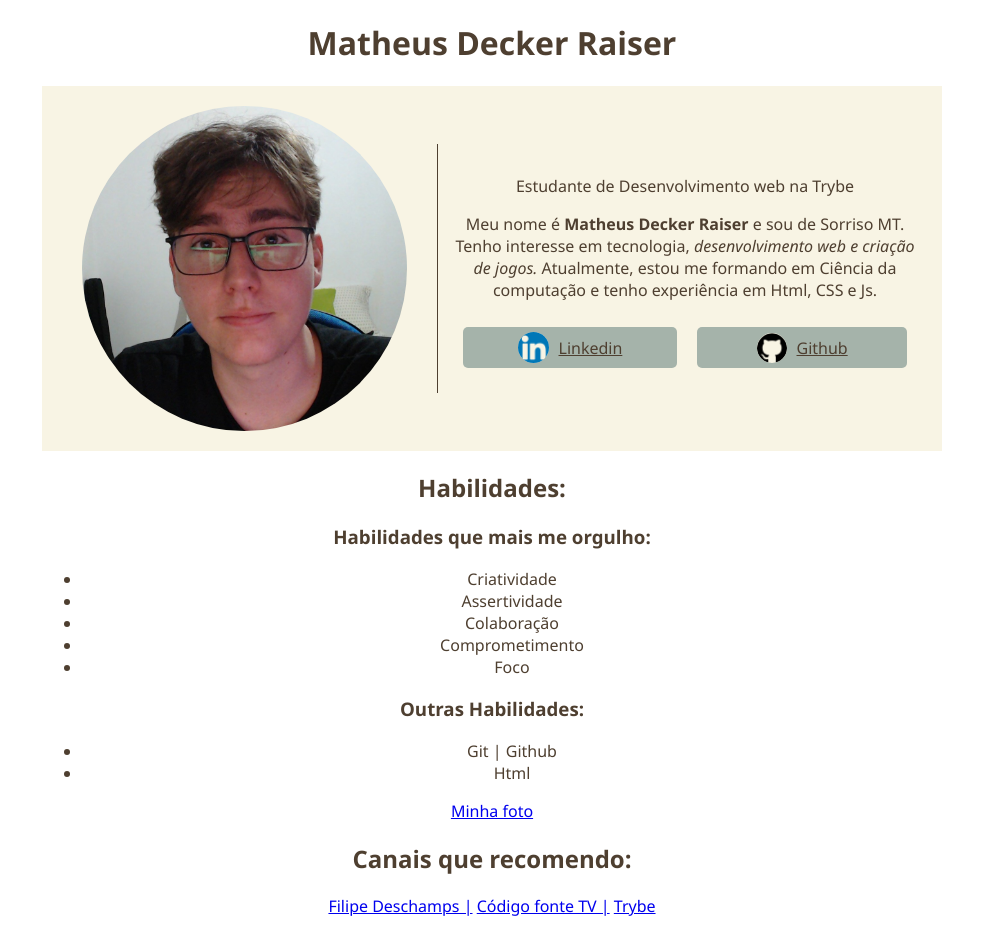
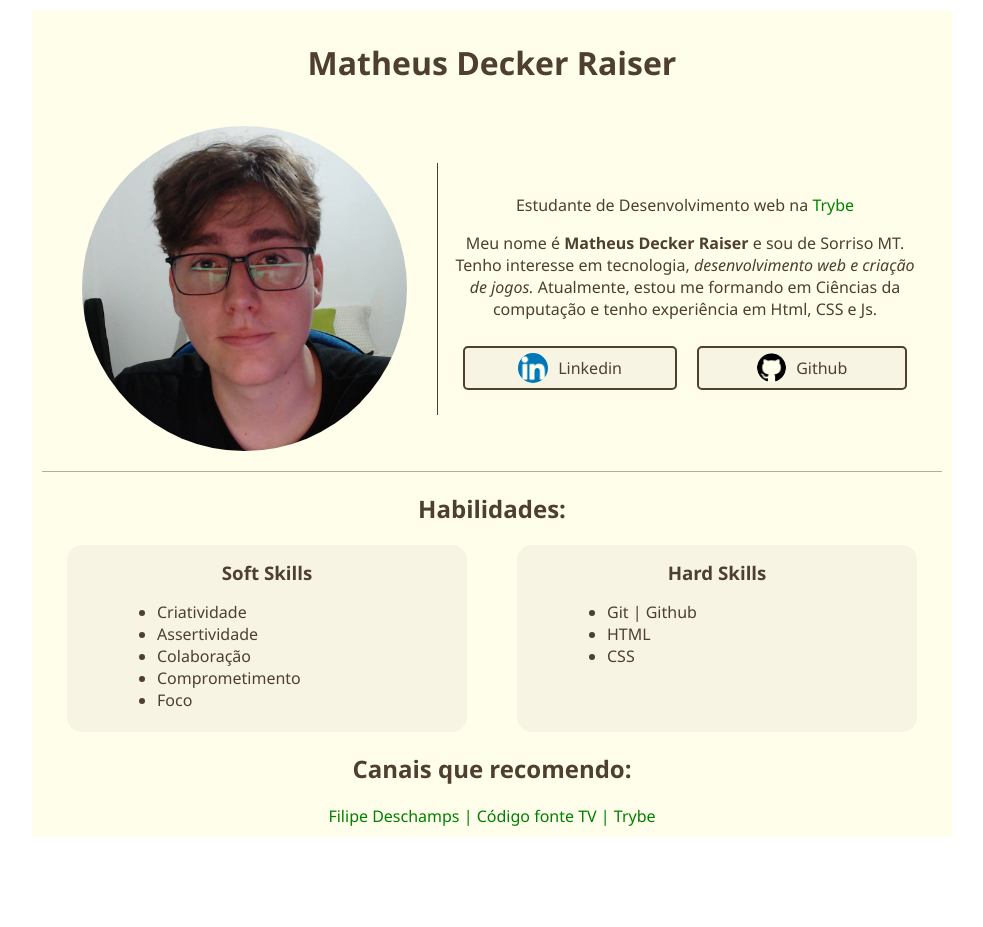
Before and after one commit to Matheus-Raiser/Matheus-Raiser.github.io, a plain HTML site: page index.html in a window 1280 px wide. Shown: the whole page, without its empty margins (148-1131 px from the left). After the commit the page ends 847 px from the top, so only its background shows below. Drawn offline with Linux system fonts and the light colour scheme.

Commit message:
Estilizado seção de habilidades

```diff
--- a/index.html
+++ b/index.html
@@ -18,12 +18,12 @@
           width="425px"
         />
         <div id="descricao">
-          <p>Estudante de Desenvolvimento web na Trybe</p>
+          <p>Estudante de Desenvolvimento web na <a href="https://www.youtube.com/@BeTrybe" target="_blank">Trybe</a></p>
           <p>
             Meu nome é <strong>Matheus Decker Raiser</strong> e sou de Sorriso
             MT. Tenho interesse em tecnologia,
             <em>desenvolvimento web e criação de jogos.</em> Atualmente, estou
-            me formando em Ciência da computação e tenho experiência em Html,
+            me formando em Ciências da computação e tenho experiência em Html,
             CSS e Js.
           </p>
 
@@ -46,8 +46,9 @@
 
       <h2>Habilidades:</h2>
 
-      <div>
-      <h3>Habilidades que mais me orgulho:</h3>
+      <div id="habilidades">
+        <div class="box-abilidades">
+          <h3>Soft Skills</h3>
           <ul>
             <li>Criatividade</li>
             <li>Assertividade</li>
@@ -55,16 +56,19 @@
             <li>Comprometimento</li>
             <li>Foco</li>
           </ul>
+        </div>
 
-      <h3>Outras Habilidades:</h3>
+        <div class="box-abilidades">
+          <h3>Hard Skills</h3>
 
           <ul>
             <li>Git | Github</li>
-        <li>Html</li>
+            <li>HTML</li>
+            <li>CSS</li>
           </ul>
         </div>
+      </div>
 
-      <a href="#minha_foto">Minha foto</a>
 
       <h2>Canais que recomendo:</h2>
 
--- a/style.css
+++ b/style.css
@@ -9,17 +9,25 @@ img{
     padding: 10px 30px;
     width: 325px;
 }
+a{
+    color: green;
+    text-decoration: none;
+    font-weight: 500;
+}
 #conteudo{
     margin: 10px auto;
     width: 900px;
+    background-color: #fefeeb;
+    padding: 10px;
 }
 
 #topo{
     display: flex;
-    background-color:#f8f4e4 ;
+    background-color:#fefeeb ;
     padding: 10px;
     justify-items: center;
     align-items: center;
+    border-bottom: 1px solid #a5b3aa;
 }
 
 #descricao{
@@ -27,13 +35,20 @@ border-left: 1px solid #4e3f30;
 padding: 15px 15px;
 }
 
+#habilidades{
+    display: flex;
+    justify-content: space-around;
+    background-color: #fefeeb;
+}
+
 .link-descricao{
     display: flex;
 }
 .link-descricao a{
     padding: 5px 5px;
-    background-color: #a5b3aa;
+    background-color: #f8f4e4;
     border-radius: 5px;
+    border: 2px solid #4e3f30;
     color: #4e3f30;
     display: inline;
     margin: 10px;
@@ -42,11 +57,32 @@ padding: 15px 15px;
     justify-content: center;
 }
 
+.box-abilidades{
+    background-color: #f8f4e4;
+    width: 300px;
+    padding: 5px 50px;
+    border-radius: 15px;
+    display: flex;
+    flex-direction: column;
+
+    justify-items: center;
+    align-items: self-start;
+    text-align: left;
+}
+
+.box-abilidades h3{
+    text-align: center;
+    align-self: center;
+    padding: 0px;
+    margin-top: 10px;
+    margin-bottom: 0px;
+}
+
 a img{
 
     width: 15%;
     border-radius: 100%;
     padding: 0px;
     margin-right: 10px;
-    background-color: #f8f4e4;
+    background-color: #fefeeb;
 }
```
Lines whose indentation alone changed are shown as unchanged.
